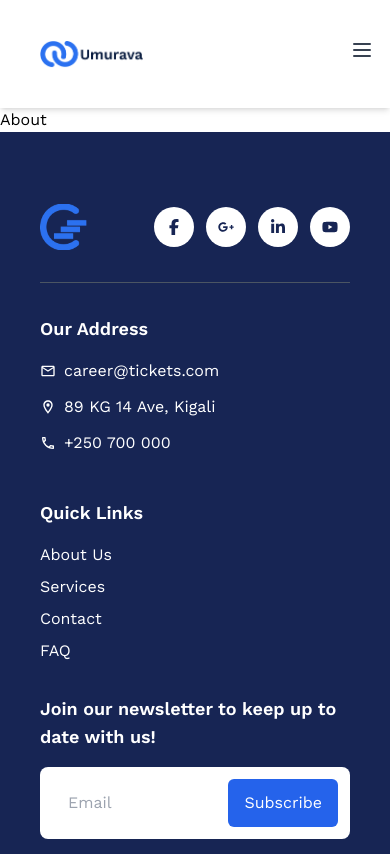
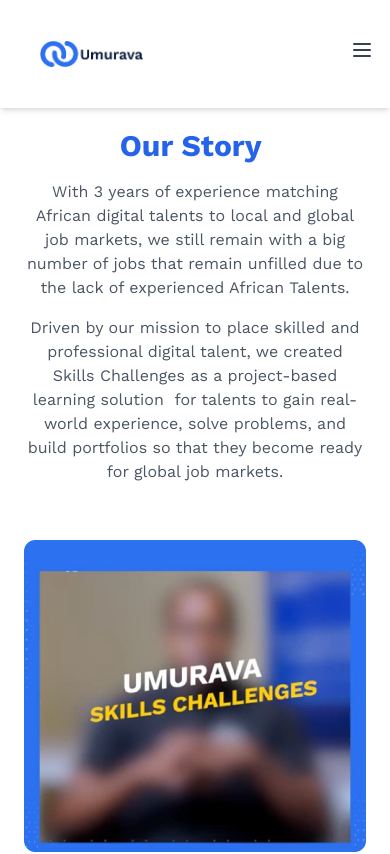
Before and after one commit to Skills-Challenge/Edtech-Frontend, a Next.js app: page /about in a window 390 px wide. Shown: the top 854 px of the page. Built offline with nearby package versions, Linux system fonts and the light colour scheme.

Commit message:
finished the about page

```diff
--- a/app/(landing)/about/page.tsx
+++ b/app/(landing)/about/page.tsx
@@ -1,9 +1,76 @@
-import React from 'react'
+"use client";
+
+import ReusableGrid from "@/components/reusable/ReusableGrid";
+import ReusableHero from "@/components/reusable/ReusableHero";
+import { Briefcase, Globe, User } from "lucide-react";
+import React from "react";
+
+const experienceData = [
+  {
+    icon: User,
+    title: "Bridging the Experience Gap",
+    description:
+      "Many talents acquired theoretical knowledge and are rejected from jobs because they lack work experience and are not able to put in actions what they acquired in the schools.",
+    colSpan: 2,
+  },
+  {
+    icon: Briefcase,
+    title: "Bridging Education and Employment",
+    description:
+      "Traditional education doesnt’ always prepare talents for the demands of the tech and digital economy and we are providing in-demand skills through Skills Challenges.",
+  },
+  {
+    icon: Globe,
+    title: "Preparing Talents for Global Job Markets",
+    description:
+      "We are ensuring that African talents shine globally and that’s why we are equipping them with global technical experience and shandout globally. ",
+  },
+];
 
 const About = () => {
   return (
-    <div>About</div>
-  )
-}
+    <section>
+      <div className="py-5 lg:px-16 md:px-16 px-6">
+        <ReusableHero
+          media={
+            <img
+              src="/about-img1.png"
+              alt="img"
+              className="rounded-lg"
+              width={500}
+              height={500}
+            />
+          }
+          title="Our Story "
+          paragraph1="With 3 years of experience matching African digital talents to local and global job markets, we still remain with a big number of jobs that remain unfilled due to the lack of experienced African Talents."
+          paragraph2="Driven by our mission to place skilled and professional digital talent, we created Skills Challenges as a project-based learning solution  for talents to gain real-world experience, solve problems, and build portfolios so that they become ready for global job markets."
+        />
+      </div>
+      <div className="py-16 lg:px-28 md:px-16 px-6 bg-[#F9FAFB]">
+        <h1 className="text-black font-semibold text-center text-3xl mb-20">
+          Why we are solving this problem
+        </h1>
+        <ReusableGrid columns={2} rows={2} items={experienceData} />
+      </div>
+      <div className="py-5 lg:px-16 md:px-16 px-6">
+        <ReusableHero
+          media={
+            <img
+              src="/about-img2.png"
+              alt="img"
+              className="rounded-lg"
+              width={500}
+              height={500}
+            />
+          }
+          title="Skills Challenges Program is built on the Umurava Talent Marketplace Platform "
+          paragraph1="A Project-based Learning Solution aimed at providing young and senior talents with an opportunity to showcase their skills to real-world projects and challenges from our partner companies and organizations."
+          paragraph2="Umurava Skills Challenges enables young talents to build a portfolio and experience that increases their readiness to access job opportunities and projects."
+          buttonText="Get Started"
+        />
+      </div>
+    </section>
+  );
+};
 
-export default About
+export default About;
--- a/components/common/HomeCTA.tsx
+++ b/components/common/HomeCTA.tsx
@@ -1,7 +1,7 @@
 import React from 'react';
-import ReusableBG from './ReusableBG';
 import Image from 'next/image';
 import Link from 'next/link';
+import ReusableBG from '../reusable/ReusableBG';
 
 const HomeCTA: React.FC = () => {
   return (
--- a/components/common/HomeExperience.tsx
+++ b/components/common/HomeExperience.tsx
@@ -1,6 +1,6 @@
 import React from 'react';
-import ReusableGrid from './ReusableGrid';
-import { User, Briefcase, Globe } from 'lucide-react'; // Example icons
+import { User, Briefcase, Globe } from 'lucide-react';
+import ReusableGrid from '../reusable/ReusableGrid';
 
 const experienceData = [
   {
--- a/components/common/HomeHero.tsx
+++ b/components/common/HomeHero.tsx
@@ -1,7 +1,7 @@
 "use client"
 
 import React from 'react';
-import ReusableHero from './ReusableHero';
+import ReusableHero from '../reusable/ReusableHero';
 
 const HomeHero: React.FC = () => {
   return (
@@ -12,7 +12,7 @@
         paragraph1="Enhance your Employability and Accelerate your Career Growth by working on Hands-on projects & hackathons from various businesses & organizations."
         // paragraph2="Join thousands of users who are already enjoying our services."
         buttonText="Get Started"
-        onButtonClick={() => alert('Button clicked!')}
+        // onButtonClick={() => navigate('/challenges')}
       />
 
       {/* <div className="mt-16">
--- a/components/common/HomeSkills.tsx
+++ b/components/common/HomeSkills.tsx
@@ -1,9 +1,8 @@
 "use client";
 
 import React from 'react';
-import ReusableList from './ReusableList';
-import Slider from './Slider'; // Import Slider Component
-
+import Slider from './Slider';
+import ReusableList from '../reusable/ReusableList';
 const HomeSkills: React.FC = () => {
   const skillsData = [
     "UI/UX Design",
--- a/components/common/HomeStatistics.tsx
+++ b/components/common/HomeStatistics.tsx
@@ -1,8 +1,8 @@
 "use client";
 
 import React from 'react';
-import ReusableBG from './ReusableBG';
 import CountUp from 'react-countup';
+import ReusableBG from '../reusable/ReusableBG';
 
 const stats = [
   { label: 'Years', value: 1 },
```
Also changed, not shown: components/reusable/ReusableBG.tsx (renamed from components/common/ReusableBG.tsx), components/reusable/ReusableGrid.tsx (renamed from components/common/ReusableGrid.tsx), components/reusable/ReusableHero.tsx (renamed from components/common/ReusableHero.tsx), components/reusable/ReusableList.tsx (renamed from components/common/ReusableList.tsx), public/about-img1.png (added), public/about-img2.png (added).
